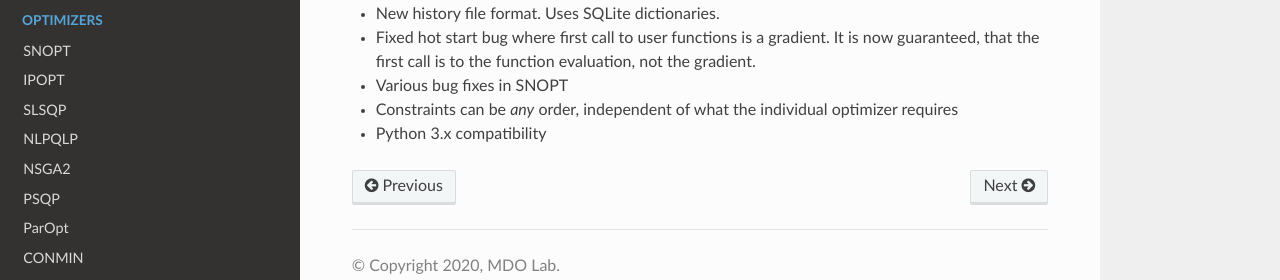
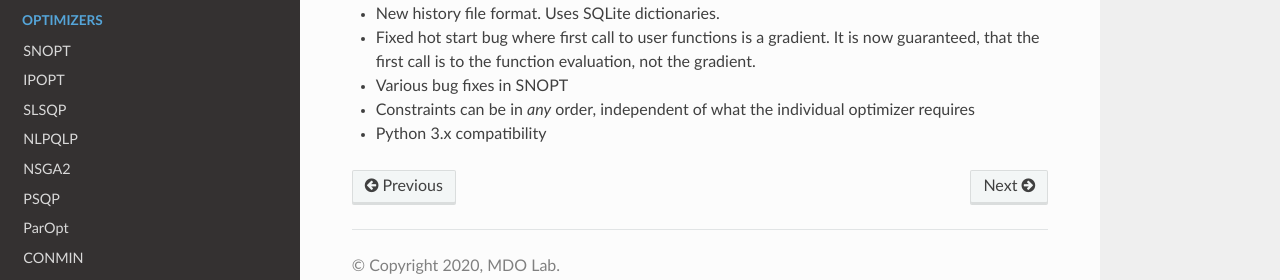
Before and after one commit to mdolab/pyoptsparse, a Sphinx documentation site: the page built from doc/changes.rst, in a window 1280 px wide and 949 px high. Shown: the part 614-894 px from the top of the window. Built offline with Sphinx 7.4.7 and the Read the Docs theme 2.0.0, drawn with Linux system fonts in a browser that asks for light colours.

Commit message:
Update changes.rst

```diff
--- a/doc/changes.rst
+++ b/doc/changes.rst
@@ -5,15 +5,10 @@
 
 * Elimination of :math:`\mathcal{O} (n^2)` scaling behaviour when adding large numbers of
   design variables (>10,000)
-
 * Proper handling of all optimizers when run in parallel environment (only a single optimization instance is run, not one instance per processor)
-
 * More flexible return specification of constraints
-
 * More flexible return specification of constraint *gradients*
-
 * Complete elimination of gradient indexing errors using dictionary-based returns
-
 * Substantial improvement of optimization script robustness through indexing elimination
 * Automatic assembly of sparse Jacobians with both dense and sparse sub-blocks
 * Automatic conversion of sparse Jacobian to dense for optimizers that cannot handle sparse constraints
@@ -25,6 +20,6 @@
 * New history file format. Uses SQLite dictionaries.
 * Fixed hot start bug where first call to user functions is a gradient. It is now guaranteed, that the first call is to the function evaluation, not the gradient.
 * Various bug fixes in SNOPT
-* Constraints can be *any* order, independent of what the individual
+* Constraints can be in *any* order, independent of what the individual
   optimizer requires
 * Python 3.x compatibility
```
